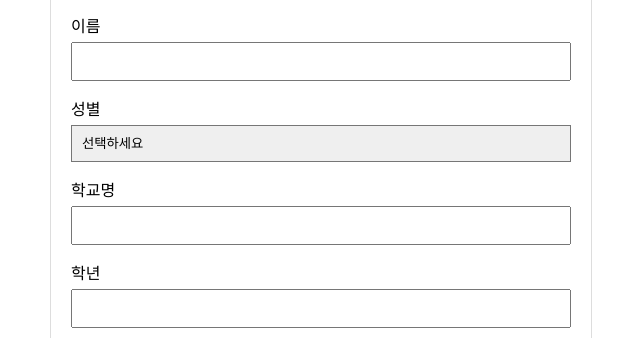
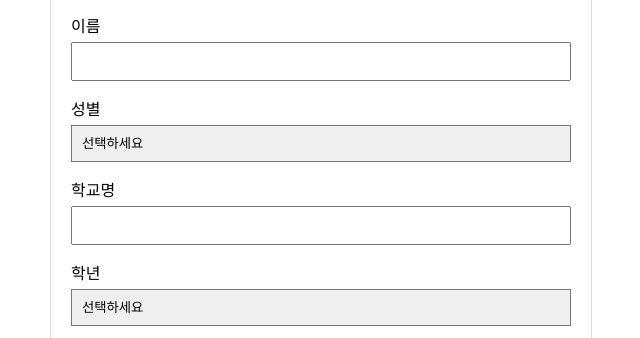
Before and after one commit to seanyjeong/newilsan, a plain HTML site: page index.html in a window 1280 px wide. Shown: the part 395-733 px from the top of the page, without its empty margins (319-959 px from the left). Drawn offline with Linux system fonts and the light colour scheme.

Commit message:
Update index.html

```diff
--- a/index.html
+++ b/index.html
@@ -83,7 +83,14 @@
             </div>
             <div class="폼그룹">
                 <label for="학년">학년</label>
-                <input type="number" id="학년" name="학년" min="1" max="12" required>
+                <select id="학년" name="학년" required>
+                    <option value="">선택하세요</option>
+                    <option value="중학생">중학생</option>
+                    <option value="고1">고1</option>
+                    <option value="고2">고2</option>
+                    <option value="고3">고3</option>
+                    <option value="N수">N수</option>
+                </select>
             </div>
             <div class="폼그룹">
                 <label for="전화번호">전화번호</label>
@@ -216,8 +223,6 @@
                 body: formData
             }).then(response => response.text()).then(data => {
                 alert(data);
-                // 폼을 초기화하여 리셋
-                document.getElementById('상담폼').reset();
             }).catch(error => {
                 alert('에러 발생: ' + error.message);
             });
```
